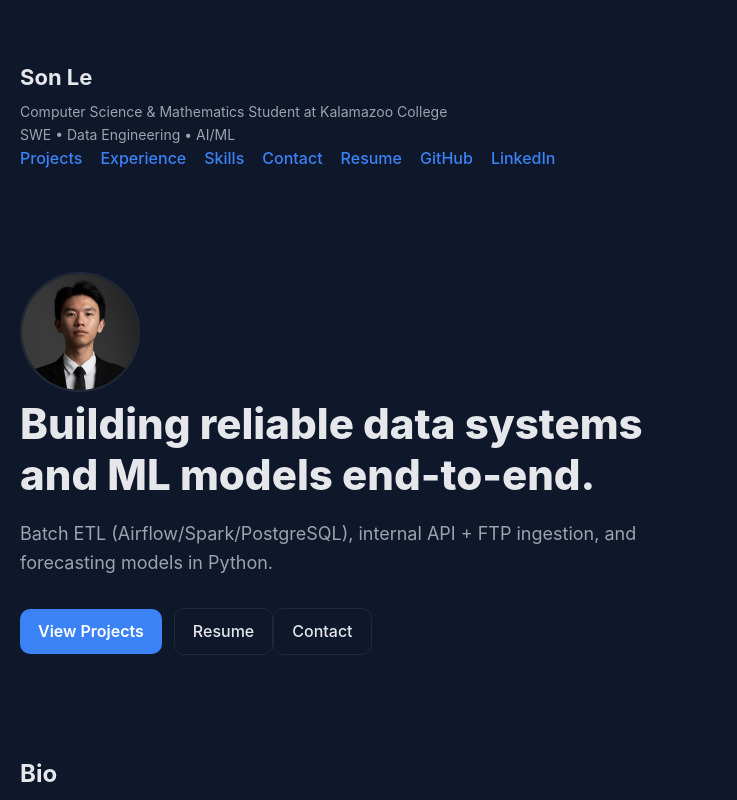
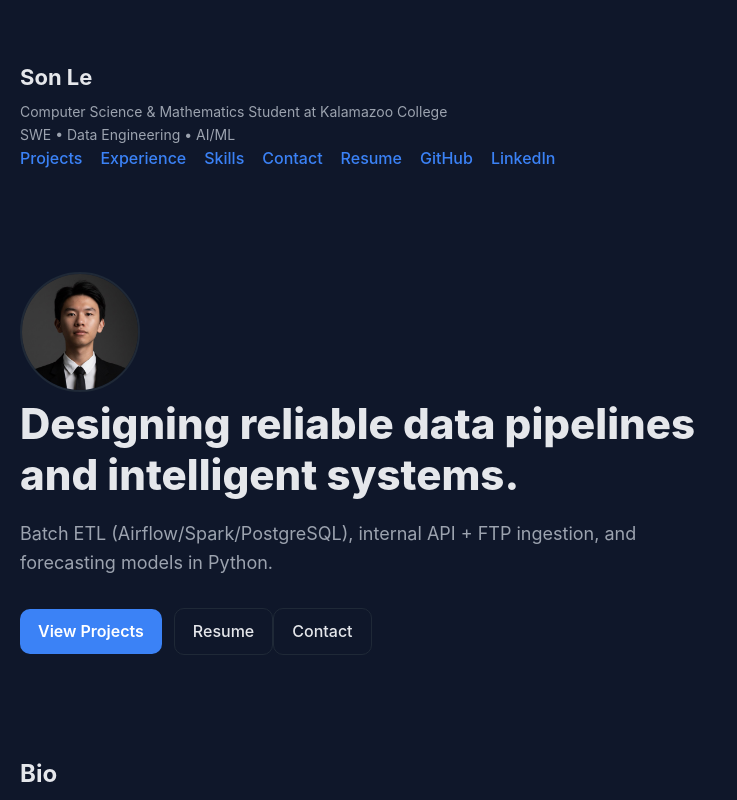
Before and after one commit to CLAY3106/portfolio, a React (Vite) app: page / in a window 1280 px wide. Shown: the top 800 px of the page, without its empty margins (0-737 px from the left). Built offline with nearby package versions, Linux system fonts and the light colour scheme.

Commit message:
update content

```diff
--- a/src/App.jsx
+++ b/src/App.jsx
@@ -45,7 +45,7 @@ export default function App() {
               border: "2px solid #1f2937"
             }}
           />
-          <h1>Building reliable data systems and ML models end-to-end.</h1>
+          <h1>Designing reliable data pipelines and intelligent systems.</h1>
           <p>
             Batch ETL (Airflow/Spark/PostgreSQL), internal API + FTP ingestion, and forecasting models
             in Python.
```
